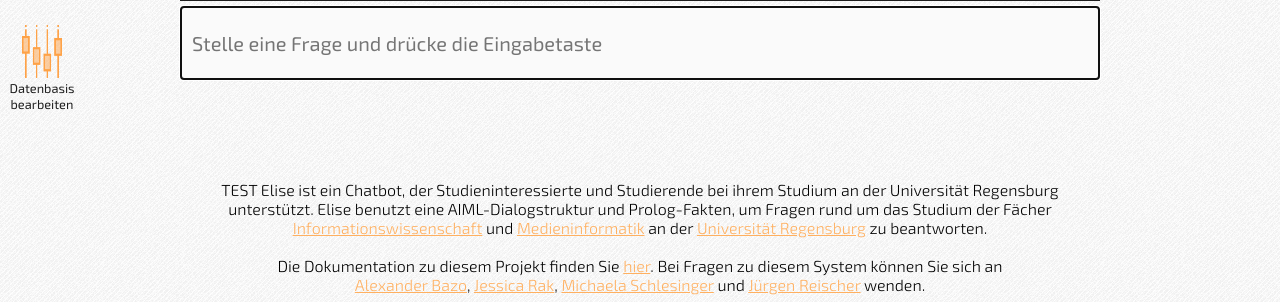
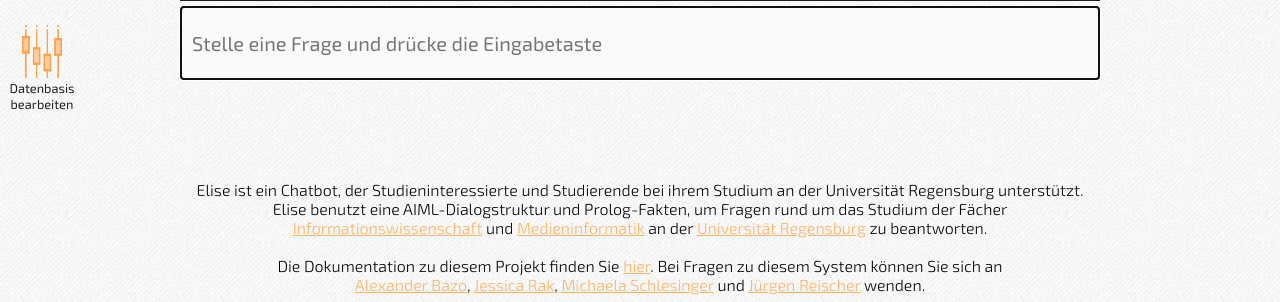
Before and after one commit to alexanderbazo/URTalking, a PHP site: page / in a window 1280 px wide. Shown: the part 668-970 px from the top of the page. Run offline with PHP 8.4, Linux system fonts and the light colour scheme.

Commit message:
Test
Test

```diff
--- a/index.php
+++ b/index.php
@@ -17,7 +17,7 @@
 			<div id="output"></div>
 			<input id="input" type="text" name="spind" value="" placeholder="Stelle eine Frage und drücke die Eingabetaste" onkeydown="if (event.keyCode == 13) { processInput(this.value); return false; }">
 		<footer>
-			TEST Elise ist ein Chatbot, der Studieninteressierte und Studierende bei ihrem Studium an der Universität Regensburg unterstützt. Elise benutzt eine AIML-Dialogstruktur und Prolog-Fakten, um Fragen rund um das Studium der Fächer <a href="http://www.iw.uni-regensburg.de" class="web_link" target="_new">Informationswissenschaft</a> und <a href="http://www.mi.uni-regensburg.de" class="web_link" target="_new">Medieninformatik</a> an der <a href="http://www.uni-regensburg.de" class="web_link" target="_new">Universität Regensburg</a> zu beantworten.<br /><br />
+			Elise ist ein Chatbot, der Studieninteressierte und Studierende bei ihrem Studium an der Universität Regensburg unterstützt. Elise benutzt eine AIML-Dialogstruktur und Prolog-Fakten, um Fragen rund um das Studium der Fächer <a href="http://www.iw.uni-regensburg.de" class="web_link" target="_new">Informationswissenschaft</a> und <a href="http://www.mi.uni-regensburg.de" class="web_link" target="_new">Medieninformatik</a> an der <a href="http://www.uni-regensburg.de" class="web_link" target="_new">Universität Regensburg</a> zu beantworten.<br /><br />
 				Die Dokumentation zu diesem Projekt finden Sie <a href="./documentation.php">hier</a>. Bei Fragen zu diesem System können Sie sich an <br /><a href="mailto:alexander.bazo@ur.de">Alexander Bazo</a>, <a href="mailto:jessica.rak@stud.uni-regensburg.de">Jessica Rak</a>, <a href="mailto:michaela.schlesinger@stud.uni.regensburg.de">Michaela Schlesinger</a> und <a href="mailto:juergen.reischer@ur.de">Jürgen Reischer</a> wenden.
 		</footer>
 
```
